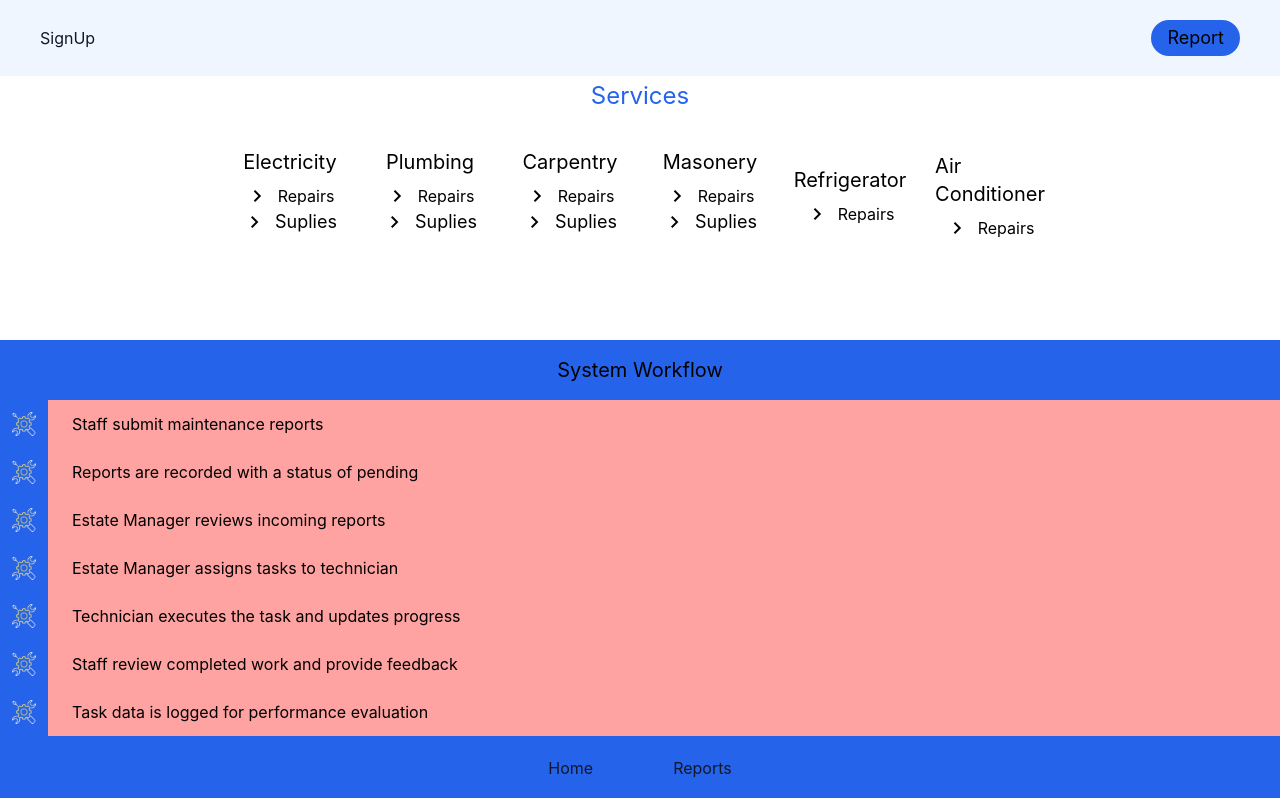
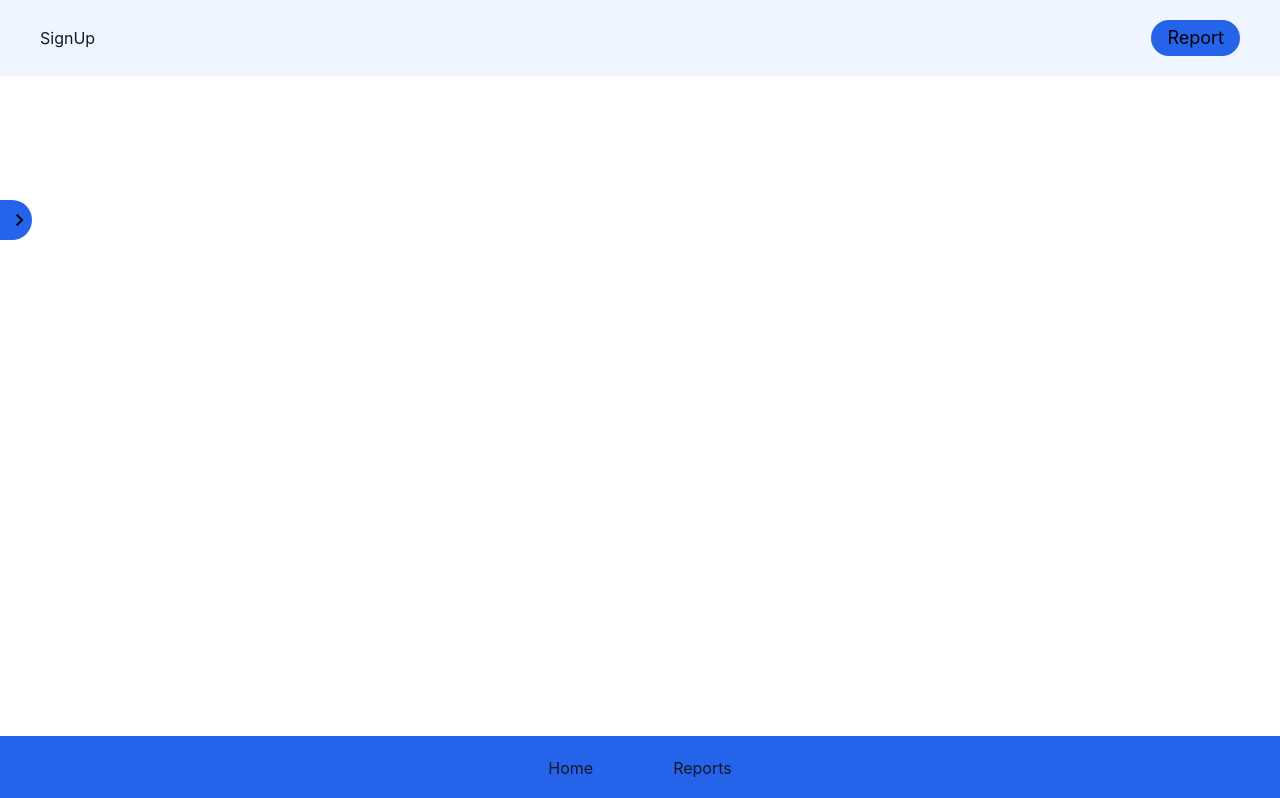
Before and after one commit to Holy-Family-Catholic-Hospital-Berekum/medifix, a React (Vite) app: page / in a window 1280 px wide. Shown: the top 798 px of the page. Built offline with nearby package versions, Linux system fonts and the light colour scheme.

Commit message:
started report page

```diff
--- a/Staff/Home.jsx
+++ b/Staff/Home.jsx
@@ -8,12 +8,11 @@ import ac from "../images/ac.jpg";
 import refrigerator from "../images/Refrigerator.jpg";
 import Footer from "../components/footer";
 import ReportForm from "./reportForm";
+import NavBars from "./navBars";
 
 import { useState } from "react";
 
 export default function Home() {
-  const [formPopup, setFormPopup] = useState(false);
-
   const services = [
     {
       name: "Electricity",
@@ -48,11 +47,14 @@ export default function Home() {
   ];
 
   const serviceCard = services.map((service) => (
-    <div className="flex flex-col items-center justify-center cursor-pointer rounded-xl border p-4 max-w-[120px] md:max-w-[300px]  w-full border-red-300 shadow">
+    <div
+      className="flex flex-col items-center justify-center cursor-pointer rounded-xl border p-4 max-w-[120px] md:max-w-[300px]  w-full border-red-300 shadow"
+      key={service.name}
+    >
       <h1 className="text-xl mb-2 text-[[#111827]">{service.name}</h1>
       <div className="flex justify-center items-center gap-2">
-        <span class="material-symbols-outlined">
-          <span class="material-symbols-outlined">chevron_right</span>
+        <span className="material-symbols-outlined">
+          <span className="material-symbols-outlined">chevron_right</span>
         </span>
         <span>{service.provisions[0]}</span>
       </div>
@@ -84,7 +86,7 @@ export default function Home() {
   ];
 
   const systemWorkflowDiv = systemWorkflows.map((workflow) => (
-    <div className="flex items-center gap-4 bg-red-300">
+    <div className="flex items-center gap-4 bg-red-300" key={workflow}>
       <img
         src={toolsIcon}
         alt="tools icon"
@@ -109,46 +111,9 @@ export default function Home() {
     },
   ];
 
-  const handleClose = () => {
-    // give slide-down time to finish before hiding
-    setTimeout(() => setFormPopup(false), 300);
-  };
-
   return (
     <>
-      {formPopup && <ReportForm formPopup={formPopup} onClose={handleClose} />}
-      <nav className="md:hidden z-50 flex justify-between w-full fixed bottom-auto top-0 px-10 py-5 md:top-auto md:bottom-0 shadow bg-[#eff6ff]">
-        <button className="text-[#111827]  cursor-pointer hover:text-red-300 transition">
-          SignUp
-        </button>
-        <button
-          className="text-red-300 text-lg bg-[#2563EB] px-4 py-1 rounded-full cursor-pointer hover:text-white transition"
-          onClick={() => (formPopup ? handleClose() : setFormPopup(true))}
-        >
-          {formPopup ? "Close" : "Report"}
-        </button>
-      </nav>
-
-      <nav className="bg-[#2563EB] border-t border-[#eff6ff] flex md:justify-between z-50 justify-center gap-20 w-full fixed bottom-0 top-auto px-10 py-5 md:top-0 md:bottom-auto">
-        <button className="text-[#111827] hidden md:block  cursor-pointer hover:text-red-300 transition">
-          SignUp
-        </button>
-        <div className="flex gap-20">
-          <button className="text-[#111827] cursor-pointer hover:text-red-300 transition">
-            Home
-          </button>
-          <button className="text-[#111827] cursor-pointer hover:text-red-300 transition">
-            Reports
-          </button>
-        </div>
-
-        <button
-          className="bg-red-300 text-white hidden md:block  text-lg bg-[#2563EB] px-4 py-1 rounded-full cursor-pointer hover:shadow hover:bg-red-400 shadow-white transition"
-          onClick={() => (formPopup ? handleClose() : setFormPopup(true))}
-        >
-          {formPopup ? "Close" : "Report"}
-        </button>
-      </nav>
+      <NavBars />
       <main className="pt-20 md:pt-24 pb-20">
         <div className="w-full mb-5 md:mb-10 text-center">
           <h1 className="text-2xl md:text-4xl text-[#2563EB]">Services</h1>
--- a/Staff/Reports.jsx
+++ b/Staff/Reports.jsx
@@ -0,0 +1,26 @@
+import NavBars from "./navBars";
+import { useState } from "react";
+
+export default function Reports() {
+  const [sidePopup, setSidePopup] = useState(false);
+
+  return (
+    <>
+      <NavBars />
+      <div className="md:flex text-center min-h-screen">
+        <span
+          className={`material-symbols-outlined md:hidden z-50 fixed cursor-pointer top-1/4 text-red-300 rounded-r-full py-2 pl-2 left-0 ${sidePopup ? "bg-white" : "bg-[#2563EB]"}`}
+          onClick={() => setSidePopup((prev) => !prev)}
+        >
+          {sidePopup ? "chevron_left" : "chevron_right"}
+        </span>
+        <div
+          className={`w-full h-screen bg-[#2563EB] max-w-[200px] md:max-w-[500px] fixed rounded  bottom-1/2 md:relative ${sidePopup ? "block" : "hidden md:block"} `}
+        >
+          SIDEBAR
+        </div>
+        <main className="w-full h-screen">MAIN PAGE</main>
+      </div>
+    </>
+  );
+}
--- /dev/null
+++ b/Staff/navBars.jsx
@@ -0,0 +1,47 @@
+import { useState } from "react";
+import ReportForm from "./reportForm";
+export default function NavBars() {
+  const [formPopup, setFormPopup] = useState(false);
+
+  const handleClose = () => {
+    // give slide-down time to finish before hiding
+    setTimeout(() => setFormPopup(false), 300);
+  };
+  return (
+    <>
+      {formPopup && <ReportForm formPopup={formPopup} onClose={handleClose} />}
+      <nav className="md:hidden z-50 flex justify-between w-full fixed bottom-auto top-0 px-10 py-5 md:top-auto md:bottom-0 shadow bg-[#eff6ff]">
+        <button className="text-[#111827]  cursor-pointer hover:text-red-300 transition">
+          SignUp
+        </button>
+        <button
+          className="text-red-300 text-lg bg-[#2563EB] px-4 py-1 rounded-full cursor-pointer hover:text-white transition"
+          onClick={() => (formPopup ? handleClose() : setFormPopup(true))}
+        >
+          {formPopup ? "Close" : "Report"}
+        </button>
+      </nav>
+
+      <nav className="bg-[#2563EB] border-t border-[#eff6ff] flex md:justify-between z-50 justify-center gap-20 w-full fixed bottom-0 top-auto px-10 py-5 md:top-0 md:bottom-auto">
+        <button className="text-[#111827] hidden md:block  cursor-pointer hover:text-red-300 transition">
+          SignUp
+        </button>
+        <div className="flex gap-20">
+          <button className="text-[#111827] cursor-pointer hover:text-red-300 transition">
+            Home
+          </button>
+          <button className="text-[#111827] cursor-pointer hover:text-red-300 transition">
+            Reports
+          </button>
+        </div>
+
+        <button
+          className="bg-red-300 text-white hidden md:block  text-lg bg-[#2563EB] px-4 py-1 rounded-full cursor-pointer hover:shadow hover:bg-red-400 shadow-white transition"
+          onClick={() => (formPopup ? handleClose() : setFormPopup(true))}
+        >
+          {formPopup ? "Close" : "Report"}
+        </button>
+      </nav>
+    </>
+  );
+}
--- a/src/App.jsx
+++ b/src/App.jsx
@@ -1,5 +1,6 @@
 import Home from "../Staff/Home";
+import Reports from "../Staff/Reports";
 
 export default function App() {
-  return <Home />;
+  return <Reports />;
 }
```
